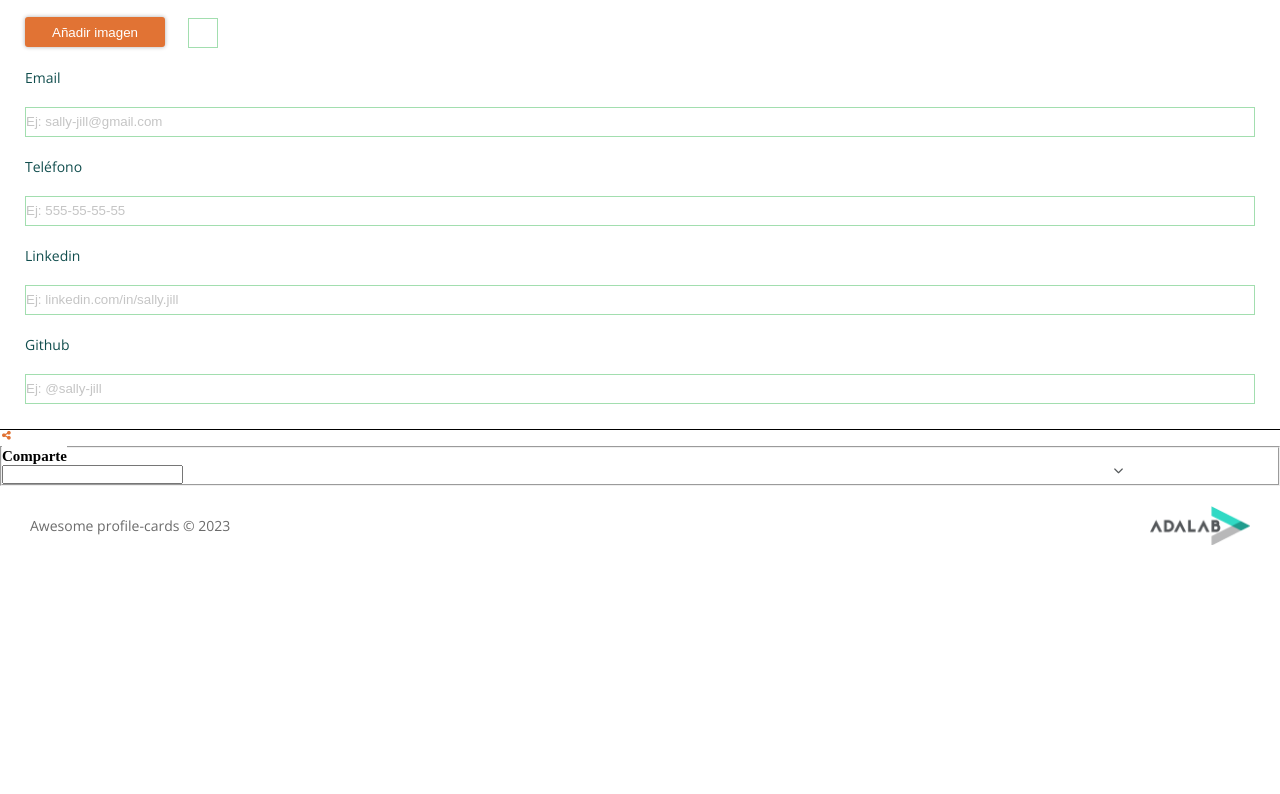
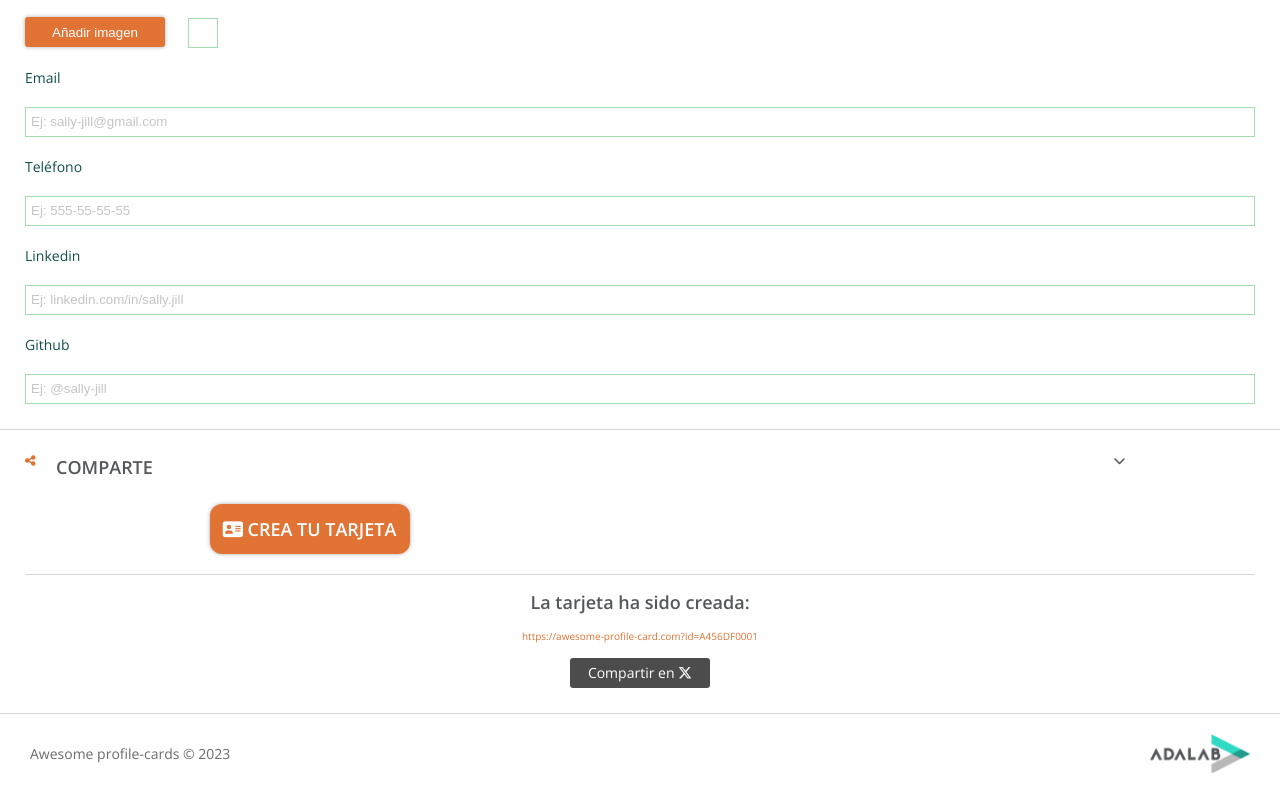
Before and after one commit to AlbaGG25/Business-cards, a website: page src/html/principal.html in a window 1280 px wide. Shown: the part 1078-1872 px from the top of the page. Before the commit the page ends 1644 px from the top, so only its background shows below. Drawn offline with nearby package versions, Linux system fonts and the light colour scheme; files that its build step writes are made by us from their sources; files whose address does not match are found by name.

Commit message:
add share fieldset

```diff
--- a/src/html/partials/form.html
+++ b/src/html/partials/form.html
@@ -66,13 +66,18 @@
         </div>
     </fieldset>
     <fieldset class="form_share">
-        <legend>
+        <legend class="form_share_legend">
             <i class="fa-solid fa-share-nodes iconsForm"></i>
-            <h2>Comparte</h2>
+            <h2 class="form_share_legendh23">Comparte</h2>
             <i class="fa-solid fa-chevron-down arrow"></i>
         </legend>
-        <div>
-            <input type="">
+        <div class="form_share_div">
+            <a class="form_share_link" href=""><i class="fa-solid fa-address-card"></i> Crea tu tarjeta</a>
+        </div>
+        <div class="form_share_div2">
+          <p class="form_share_div2-p">La tarjeta ha sido creada:</p>
+          <a class="form_share_link2" href="https://awesome-profile-card.com?id=A456DF0001">https://awesome-profile-card.com?id=A456DF0001</a>
+          <a class="form_share_link3" href="">Compartir en <i class="fa-brands fa-x-twitter"></i></a>
         </div>
     </fieldset>
 
--- a/src/scss/core/_variables.scss
+++ b/src/scss/core/_variables.scss
@@ -18,3 +18,4 @@ $color-black: #000000;
 $hospital-green: #a2deaf;
 $dirty-blue: #438792;
 $pinkish-grey: #c5c5c5;
+$white-three: #d8d8d8;
--- a/src/scss/layout/_form.scss
+++ b/src/scss/layout/_form.scss
@@ -4,8 +4,8 @@
     border-style: none;
     justify-items: space-between;
     padding: 2.5rem 2.5rem 2.5rem 2.5rem;
-    border-bottom: 0.5px solid ;
     width: 100vw;
+    border-bottom: 0.5px solid $white-three;
 
     &_legend {
     display: flex;
@@ -56,9 +56,8 @@
 
 .form_fill {
     border-style: none;
-    justify-items: space-between;
     padding: 2.5rem 2.5rem 2.5rem 2.5rem;
-    border-bottom: 0.5px solid ;
+    border-bottom: 0.5px solid $white-three;
     width: 100vw;
 
     &_form {
@@ -109,4 +108,87 @@
 
 ::placeholder {
     color: $pinkish-grey;
+    padding-left: 5px;
 }
+
+.form_share {
+    border-style: none;
+    justify-items: space-between;
+    padding: 2.5rem 2.5rem 2.5rem 2.5rem;
+    border-bottom: 0.5px solid $white-three;
+    width: 100vw;
+
+
+    &_legend {
+        display: flex;
+        text-transform: uppercase;
+        font-family: $font-paragraph;
+        font-weight: 600;
+        font-size: 1.2rem;
+        padding-top: 2.5rem;
+    }
+    &_legendh23 {
+        margin-left: 1rem;
+        color: $gunmetal;
+    }
+    &_link{
+        text-decoration: none;
+        font-family: $font-paragraph;
+        font-weight: 600;
+        color: white;
+        font-size: 1.8rem;
+        text-transform: uppercase;
+    }
+
+    &_div {
+        display: flex;
+        justify-content: center;
+        align-content: center;
+        align-items: center;
+        gap: 2rem;
+        background-color: $color-orange;
+        border-radius: 12px;
+        border-style: none;
+        width: 20rem;
+        height: 5rem;
+        padding: 8px ;
+        box-shadow: 0 0 4px 0 rgba(0, 0, 0, 0.32);
+       position: relative;
+       left: 15%;
+    }
+    &_div2{
+        margin-top: 2rem;
+        border-top: 0.5px solid $white-three;
+        display: flex;
+        flex-direction: column;
+        align-items: center;
+        gap: 1.5rem;
+    }
+
+    &_div2-p{
+        padding-top: 1.5rem;
+        font-family: $font-paragraph;
+        font-weight: 600;
+        color: $gunmetal;
+        font-size: 1.8rem;
+    }
+    &_link2 {
+        color: $color-orange;
+        text-decoration: none;
+        font-family: $font-paragraph;
+    }
+    &_link3 {
+        background-color: rgba(0, 0, 0, 0.70);
+        color: white;
+        text-decoration: none;
+        border-radius: 3px;
+        border-style: none;
+        width: 14rem;
+        height: 3rem;
+        padding: 5px;
+        text-align: center;
+        line-height: 1.43;
+        font-family: $font-paragraph;
+        font-size: 1.4rem;
+    }
+}
```
